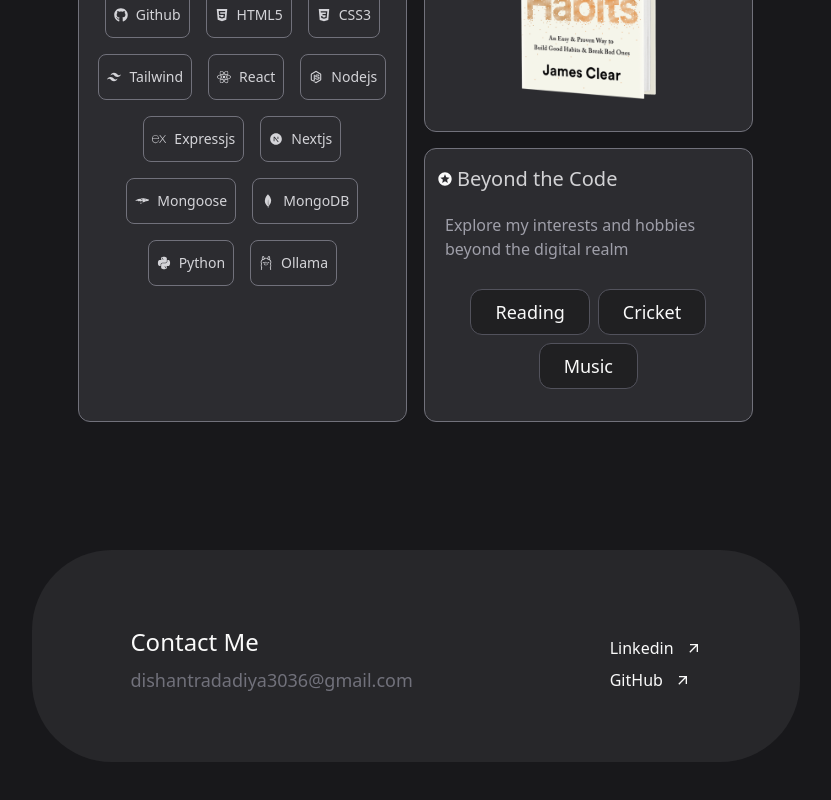
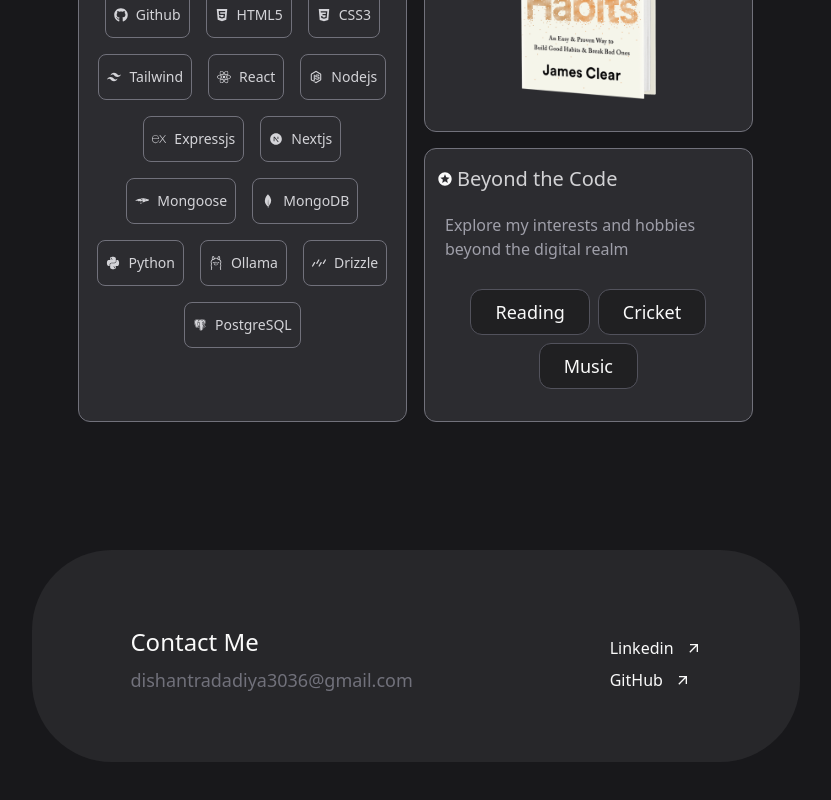
Before and after one commit to Dishant402955/Portfolio, a React (Vite) app: page / in a window 1280 px wide. Shown: the part 2134-2934 px from the top of the page, without its empty margins (224-1055 px from the left). Built offline with nearby package versions, Linux system fonts and the light colour scheme.

Commit message:
Update Toolbox

```diff
--- a/src/components/About.jsx
+++ b/src/components/About.jsx
@@ -6,7 +6,8 @@ import { FaGitAlt, FaGithub, FaHtml5, FaReact, FaPython } from "react-icons/fa";
 import { IoLogoCss3 } from "react-icons/io";
 import { RiTailwindCssFill, RiNextjsFill } from "react-icons/ri";
 import { IoLogoNodejs } from "react-icons/io5";
-import { SiExpress, SiMongoose, SiMongodb, SiOllama } from "react-icons/si";
+import { SiExpress, SiMongoose, SiMongodb, SiOllama, SiDrizzle } from "react-icons/si";
+import { BiLogoPostgresql } from "react-icons/bi";
 
 const tools = [
   { id: 1, title: "JavaScript", Icon: IoLogoJavascript },
@@ -24,6 +25,9 @@ const tools = [
   { id: 13, title: "MongoDB", Icon: SiMongodb },
   { id: 14, title: "Python", Icon: FaPython },
   { id: 15, title: "Ollama", Icon: SiOllama },
+  { id: 16, title: "Drizzle", Icon: SiDrizzle },
+
+  { id: 17, title: "PostgreSQL", Icon: BiLogoPostgresql },
 ];
 
 const AboutSection = () => {
```
